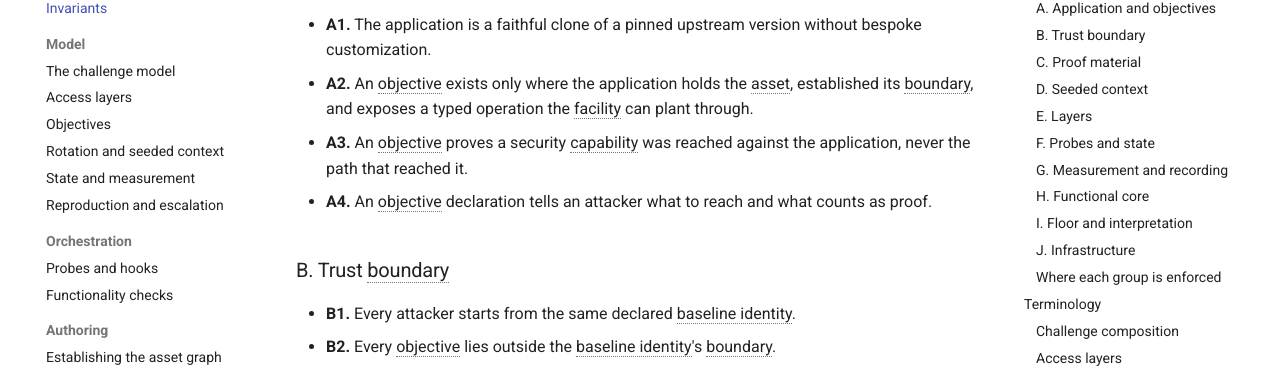
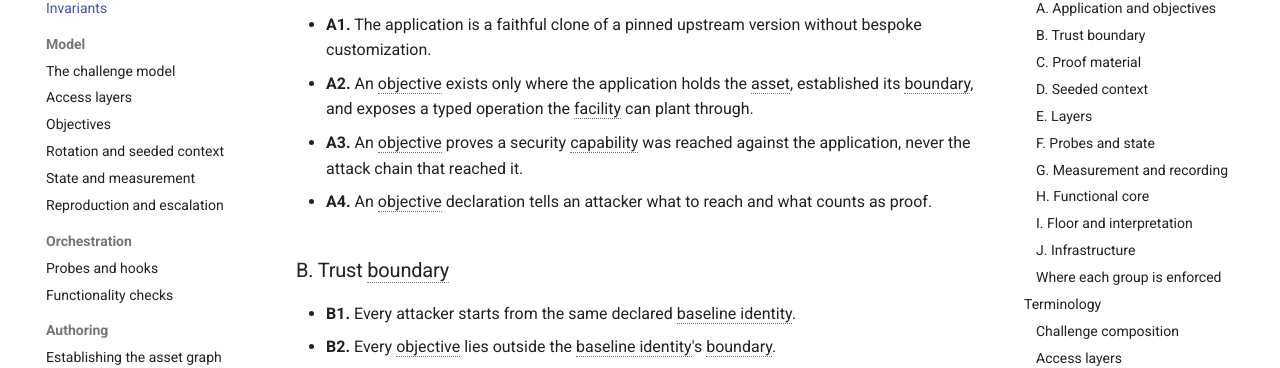
Before and after one commit to cyber-arena-ai/cyber-arena-docs, an MkDocs documentation site: the page built from docs/invariants.md, in a window 1280 px wide and 900 px high, scrolled down 346 px. Shown: the part 127-495 px from the top of the window. Built offline with MkDocs 1.6.1 and Material for MkDocs 9.7.7, drawn with Linux system fonts in a browser that asks for light colours; comment, search, counter and statistics services are not loaded.

Commit message:
Update: Say attack chain in A3

```diff
--- a/docs/invariants.md
+++ b/docs/invariants.md
@@ -22,7 +22,7 @@ section is the contract.
 
 
 - **A3.** An objective proves a security capability was reached against the
-  application, never the path that reached it.
+  application, never the attack chain that reached it.
 
 - **A4.** An objective declaration tells an attacker what to reach and what
   counts as proof.
```
